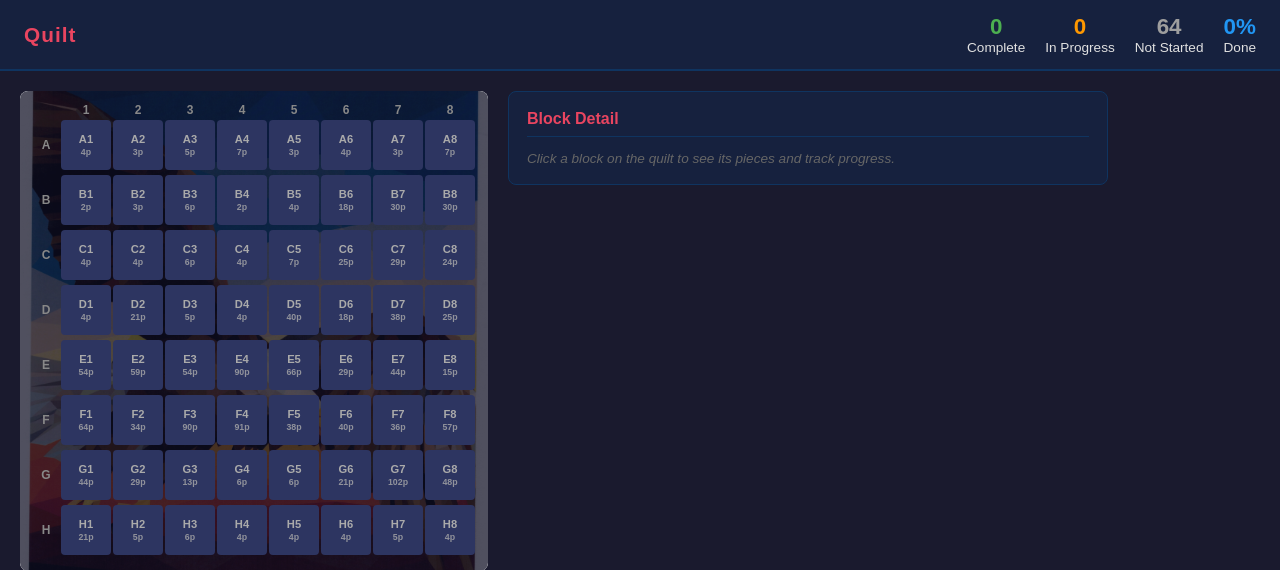
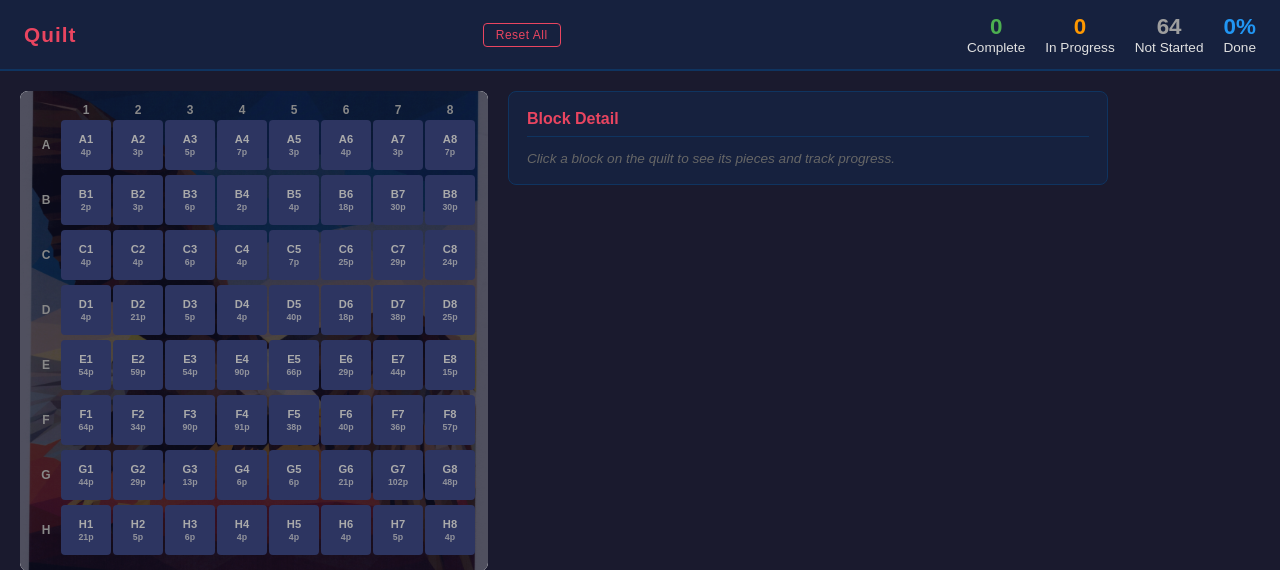
Before and after one commit to Peterh226/legit-kits-cut-guide, a Flask app: page / in a window 1280 px wide. Shown: the top 570 px of the page. Run offline with Flask 3, Linux system fonts and the light colour scheme.

Commit message:
Add Reset All button to header
Prompts for confirmation then clears progress.json and refreshes the grid.

Co-Authored-By: Claude Sonnet 4.6 <noreply@anthropic.com>

```diff
--- a/quilt-tracker-app/static/app.js
+++ b/quilt-tracker-app/static/app.js
@@ -240,6 +240,21 @@ async function updateProgress(block_id, fragment_id, field, value) {
     }
 }
 
+// ── Reset ─────────────────────────────────────────────────────────────────
+
+async function resetProgress() {
+    if (!confirm("Reset all progress? This cannot be undone.")) return;
+    const res = await fetch("/api/progress/reset", { method: "POST" });
+    const data = await res.json();
+    renderStats(data.stats);
+    selectedBlock = null;
+    currentBlock = null;
+    currentAssy = null;
+    document.getElementById("detail-panel").innerHTML =
+        "<h2>Block Detail</h2><p class='detail-empty'>Click a block on the quilt to see its pieces and track progress.</p>";
+    await refreshPattern();
+}
+
 // ── Start ─────────────────────────────────────────────────────────────────
 
 document.addEventListener("DOMContentLoaded", init);
--- a/quilt-tracker-app/static/style.css
+++ b/quilt-tracker-app/static/style.css
@@ -24,6 +24,18 @@ header h1 {
     color: #e94560;
     letter-spacing: 1px;
 }
+
+#reset-btn {
+    background: transparent;
+    border: 1px solid #e94560;
+    color: #e94560;
+    padding: 4px 12px;
+    border-radius: 4px;
+    cursor: pointer;
+    font-size: 0.75rem;
+    letter-spacing: 0.5px;
+}
+#reset-btn:hover { background: #e94560; color: #fff; }
 
 .stats-bar {
     display: flex;
--- a/quilt-tracker-app/templates/index.html
+++ b/quilt-tracker-app/templates/index.html
@@ -10,6 +10,7 @@
 
 <header>
     <h1>{{ pattern_name }}</h1>
+    <button id="reset-btn" onclick="resetProgress()">Reset All</button>
     <div class="stats-bar">
         <div class="stat complete">
             <span class="val" id="stat-complete">—</span>
```
